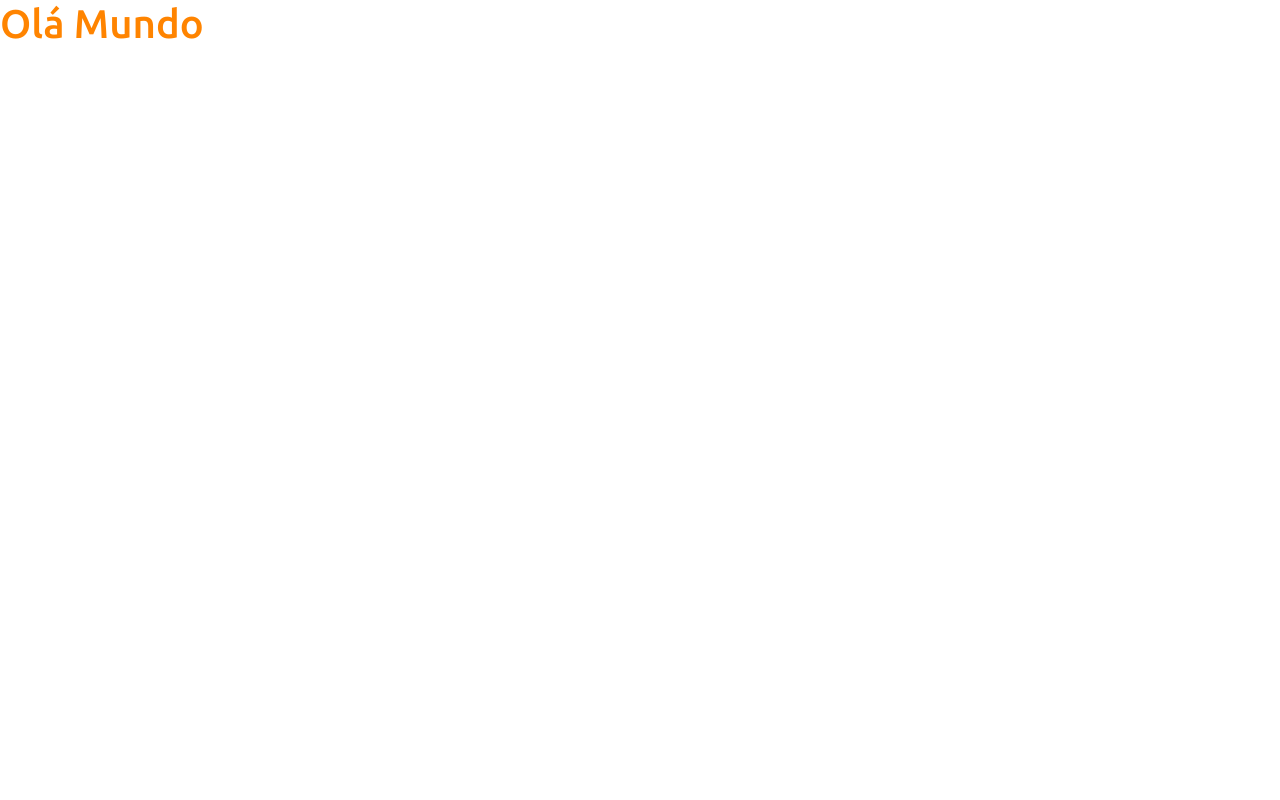
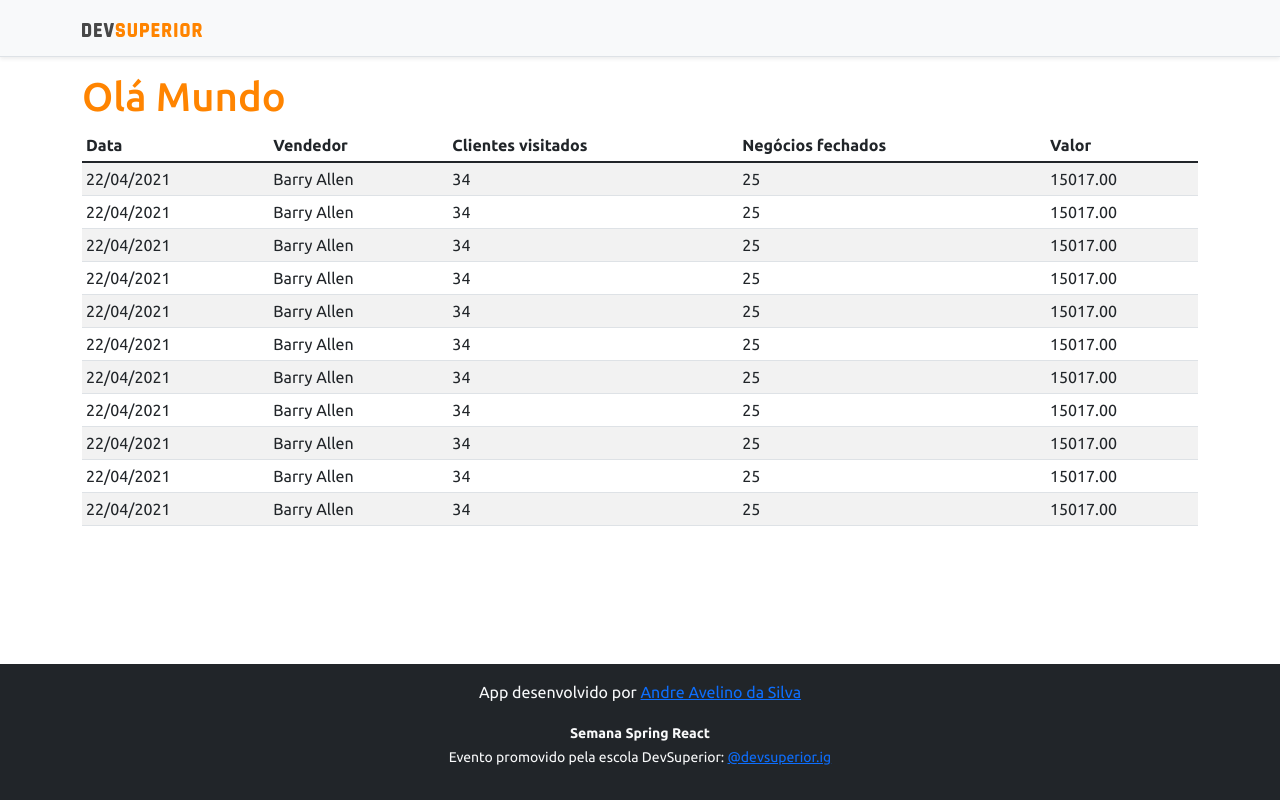
Before and after one commit to SilvaAvelinoAndre/projeto-sds3, a React (Create React App) app in the folder frontend/: page / in a window 1280 px wide. Built offline with nearby package versions, Linux system fonts and the light colour scheme.

Commit message:
Basic static components

```diff
--- a/frontend/src/App.tsx
+++ b/frontend/src/App.tsx
@@ -1,13 +1,20 @@
-
-
+import DataTable from "componentes/DataTable";
+import Footer from "componentes/Footer";
+import NavBar from "componentes/NavBar";
 
 
 function App() {
   return (
-    <div>
-      <h1 className="text-primary">Olá Mundo</h1>
-    </div>
-  );
+    <>
+      <NavBar />
+      <div className="container">
+        <h1 className="text-primary">Olá Mundo</h1>
+
+        <DataTable />
+      </div>
+      <Footer />
+    </>
+        );
 }
 
-export default App;
+        export default App;
--- /dev/null
+++ b/frontend/src/componentes/DataTable/index.tsx
@@ -0,0 +1,97 @@
+const DataTable = () => { /* DataTable é a tabela de apresentação que contem da pagina*/
+    return (
+        <div className="table-responsive">
+            <table className="table table-striped table-sm">
+                <thead>
+                    <tr>
+                        <th>Data</th>
+                        <th>Vendedor</th>
+                        <th>Clientes visitados</th>
+                        <th>Negócios fechados</th>
+                        <th>Valor</th>
+                    </tr>
+                </thead>
+                <tbody>
+                    <tr>
+                        <td>22/04/2021</td>
+                        <td>Barry Allen</td>
+                        <td>34</td>
+                        <td>25</td>
+                        <td>15017.00</td>
+                    </tr>
+                    <tr>
+                        <td>22/04/2021</td>
+                        <td>Barry Allen</td>
+                        <td>34</td>
+                        <td>25</td>
+                        <td>15017.00</td>
+                    </tr>
+                    <tr>
+                        <td>22/04/2021</td>
+                        <td>Barry Allen</td>
+                        <td>34</td>
+                        <td>25</td>
+                        <td>15017.00</td>
+                    </tr><tr>
+                        <td>22/04/2021</td>
+                        <td>Barry Allen</td>
+                        <td>34</td>
+                        <td>25</td>
+                        <td>15017.00</td>
+                    </tr>
+                    <tr>
+                        <td>22/04/2021</td>
+                        <td>Barry Allen</td>
+                        <td>34</td>
+                        <td>25</td>
+                        <td>15017.00</td>
+                    </tr>
+                    <tr>
+                        <td>22/04/2021</td>
+                        <td>Barry Allen</td>
+                        <td>34</td>
+                        <td>25</td>
+                        <td>15017.00</td>
+                    </tr>
+                    <tr>
+                        <td>22/04/2021</td>
+                        <td>Barry Allen</td>
+                        <td>34</td>
+                        <td>25</td>
+                        <td>15017.00</td>
+                    </tr>
+                    <tr>
+                        <td>22/04/2021</td>
+                        <td>Barry Allen</td>
+                        <td>34</td>
+                        <td>25</td>
+                        <td>15017.00</td>
+                    </tr>
+                    <tr>
+                        <td>22/04/2021</td>
+                        <td>Barry Allen</td>
+                        <td>34</td>
+                        <td>25</td>
+                        <td>15017.00</td>
+                    </tr>
+                    <tr>
+                        <td>22/04/2021</td>
+                        <td>Barry Allen</td>
+                        <td>34</td>
+                        <td>25</td>
+                        <td>15017.00</td>
+                    </tr>
+                    <tr>
+                        <td>22/04/2021</td>
+                        <td>Barry Allen</td>
+                        <td>34</td>
+                        <td>25</td>
+                        <td>15017.00</td>
+                    </tr>
+                </tbody>
+            </table>
+        </div>
+    );
+}
+
+export default DataTable;
--- /dev/null
+++ b/frontend/src/componentes/Footer/index.tsx
@@ -0,0 +1,13 @@
+const Footer = () => { /* Footer é o rodapé da pagina*/
+    return (
+        <footer className="footer mt-auto py-3 bg-dark">
+            <div className="container">
+                <p className="text-light">App desenvolvido por <a href="https://github.com/silvaavelinoandre" target="_blank" rel="noreferrer">Andre Avelino da Silva</a></p>
+                <p className="text-light"><small><strong>Semana Spring React</strong><br />
+                    Evento promovido pela escola DevSuperior: <a href="https://instagram.com/devsuperior.ig" target="_blank" rel="noreferrer">@devsuperior.ig</a></small></p>
+            </div>
+        </footer>
+    );
+}
+
+export default Footer;
--- /dev/null
+++ b/frontend/src/componentes/NavBar/index.tsx
@@ -0,0 +1,15 @@
+import ImgDsDark from 'assets/img/ds-dark.svg';
+
+const NavBar = () => { /* função anonima passada para a variavel NavBar */
+    return (
+        <div className="d-flex flex-column flex-md-row align-items-center p-3 px-md-4 mb-3 bg-light border-bottom shadow-sm">
+            <div className="container">
+                <nav className="my-2 my-md-0 mr-md-3">
+                    <img src={ImgDsDark} alt="DevSuperior" width="120" />
+                </nav>
+            </div>
+        </div>
+    );
+}
+
+export default NavBar;
```
Also changed, not shown: frontend/src/assets/img/ds-dark.svg (added).
